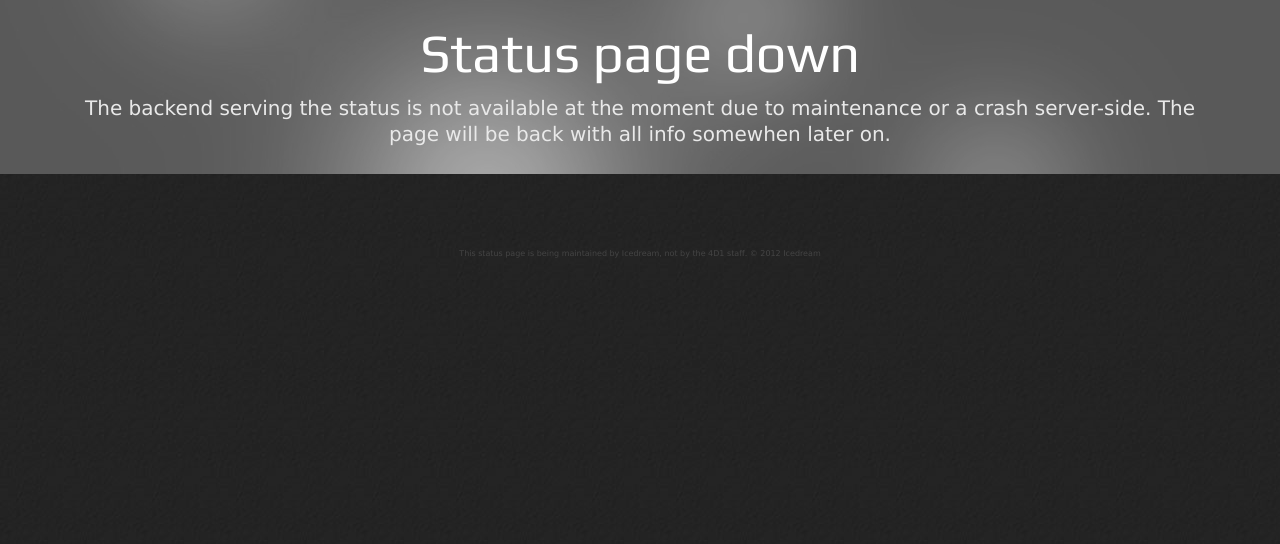
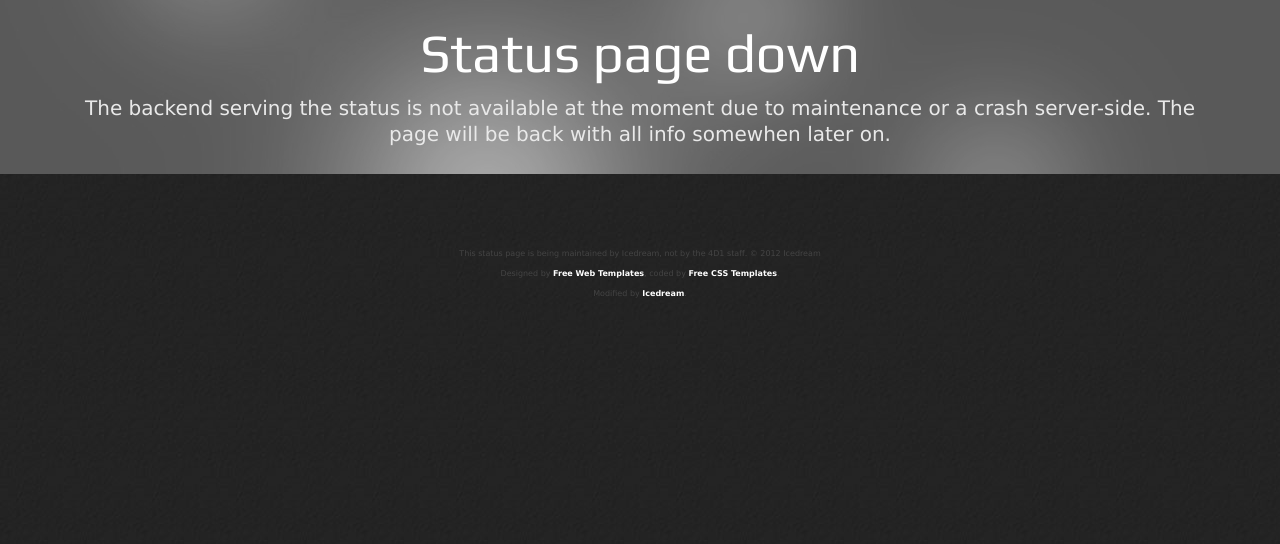
Before and after one commit to bobolo/fourdeltaone-status, a PHP site: page /status in a window 1280 px wide. Shown: the part 60-604 px from the top of the page. Run offline with PHP 8.4, Linux system fonts and the light colour scheme; data that the repository does not hold is empty; some libraries are stand-ins or nearby versions; some web fonts are replaced.

Commit message:
Woops. That was a legit fix.

```diff
--- a/website/index.php
+++ b/website/index.php
@@ -58,9 +58,12 @@ function gen_leds($titles)
 
 	<? require "pages/".$_GET["page"].".php"; ?>
 
-<div style="text-align: center; font-size: 8px; padding-top: 50px; color: #444">
-	<p>This status page is being maintained by Icedream, not by the 4D1 staff. &copy; 2012 Icedream</p>
-</div>
+
+	<div style="text-align: center; font-size: 8px; padding-top: 50px; color: #444">
+		<p>This status page is being maintained by Icedream, not by the 4D1 staff. &copy; 2012 Icedream</p>
+		<p><!-- Do not remove -->Designed by <a href="http://www.metamorphozis.com/free_templates/free_templates.php" title="Free Web Templates">Free Web Templates</a>, coded by <a href="http://www.myfreecsstemplates.com/" title="Free CSS Templates">Free CSS Templates</a><!-- end -->.<br />
+		Modified by <a href="http://blog.icedreamonline.tk/">Icedream</a>.</p>
+	</div>
 					<? /*
 	<div id="footer_repeat_bg" style="font-size: 8px">
 		<div id="footer_bg">
```
